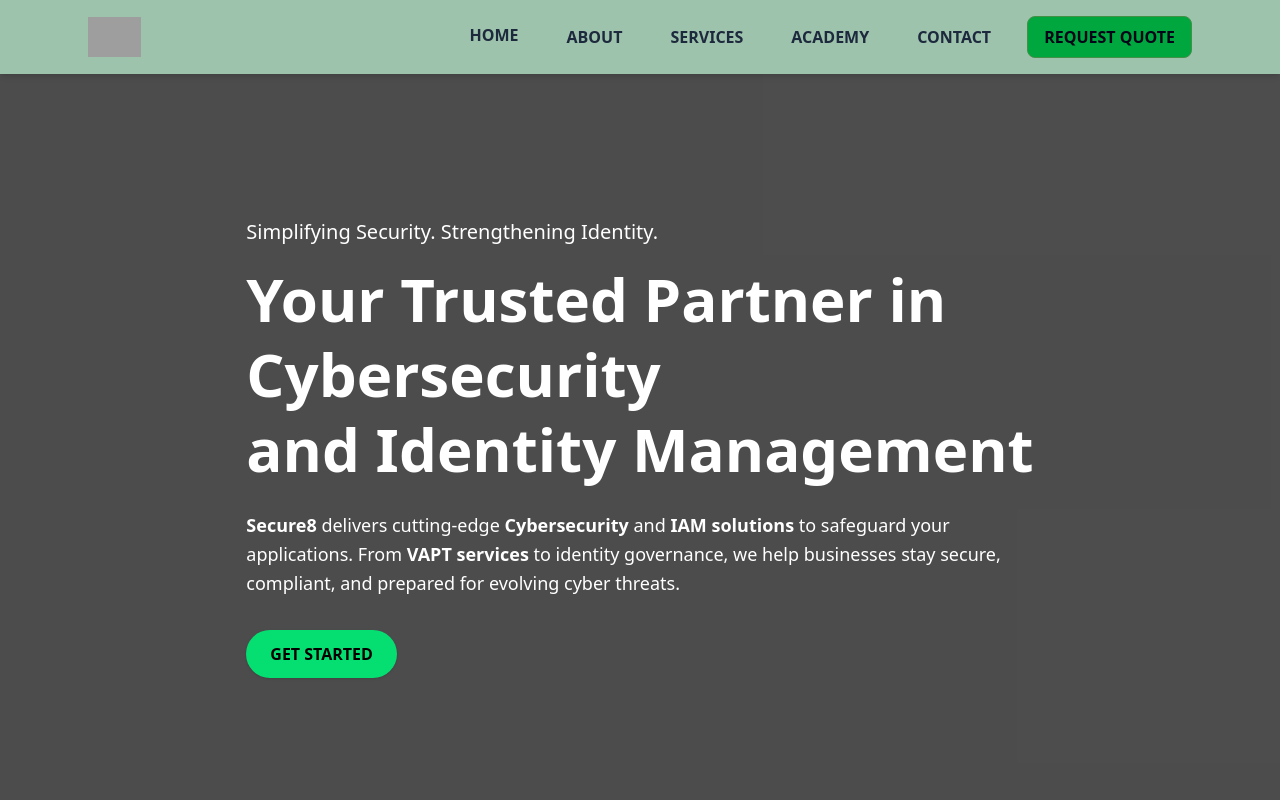
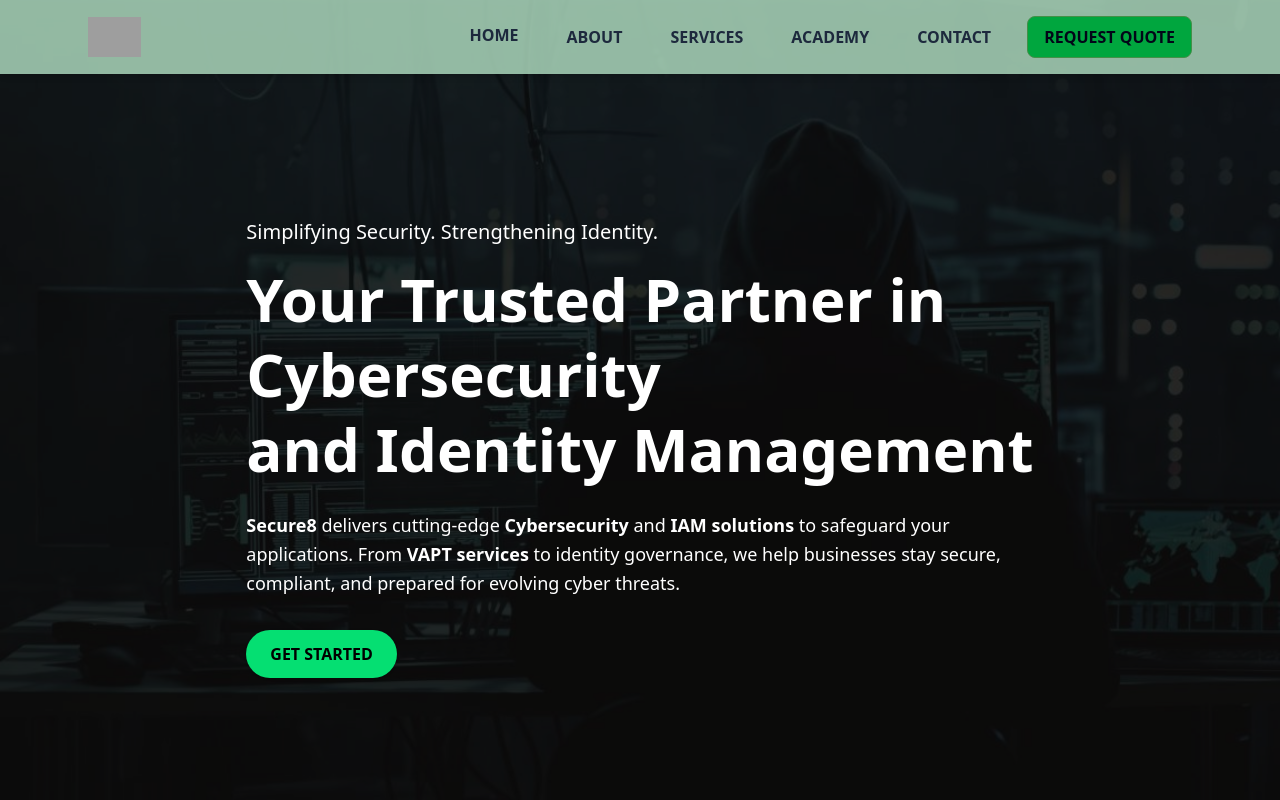
Before and after one commit to sriparthu1014/secure8, a website: page index.html in a window 1280 px wide. Shown: the top 800 px of the page. Drawn offline with Linux system fonts and the light colour scheme; the site is published under a folder, as on GitHub Pages, so addresses that start at the root find nothing; grey boxes are pictures that could not be loaded.

Commit message:
some name is updated for hacker

```diff
--- a/index.html
+++ b/index.html
@@ -51,7 +51,7 @@
     </nav>
 
     <!-- ✅ Hero Section -->
-    <section class="relative min-h-screen flex items-center justify-center text-white pt-24 bg-cover bg-center" style="background-image: url('/images/hacker.jpg');">
+    <section class="relative min-h-screen flex items-center justify-center text-white pt-24 bg-cover bg-center" style="background-image: url('images/hacker.jpg');">
       <div class="absolute inset-0 bg-black/70"></div> <!-- Overlay -->
 
       <div class="relative z-10 max-w-6xl mx-auto px-6 text-center md:text-left">
```
